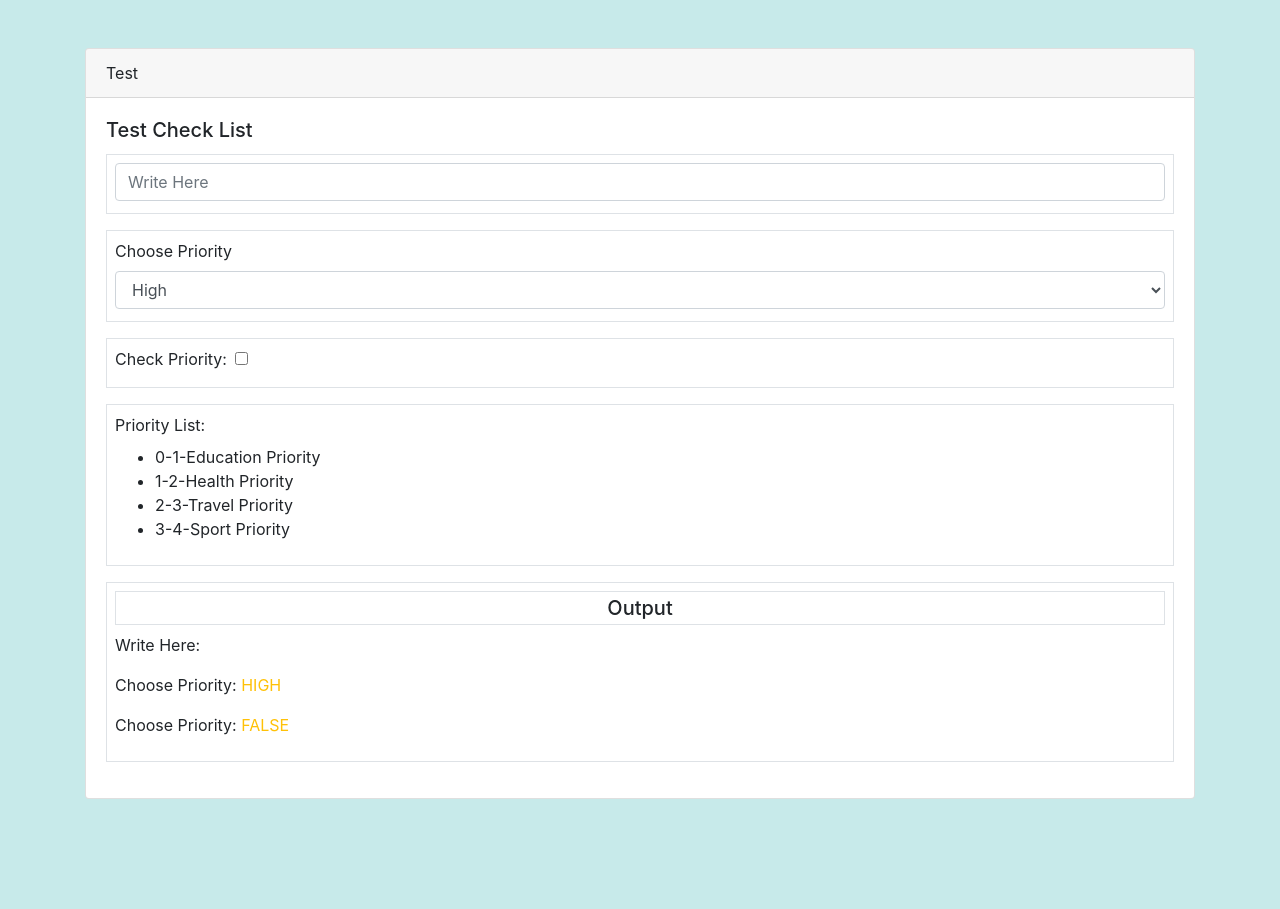
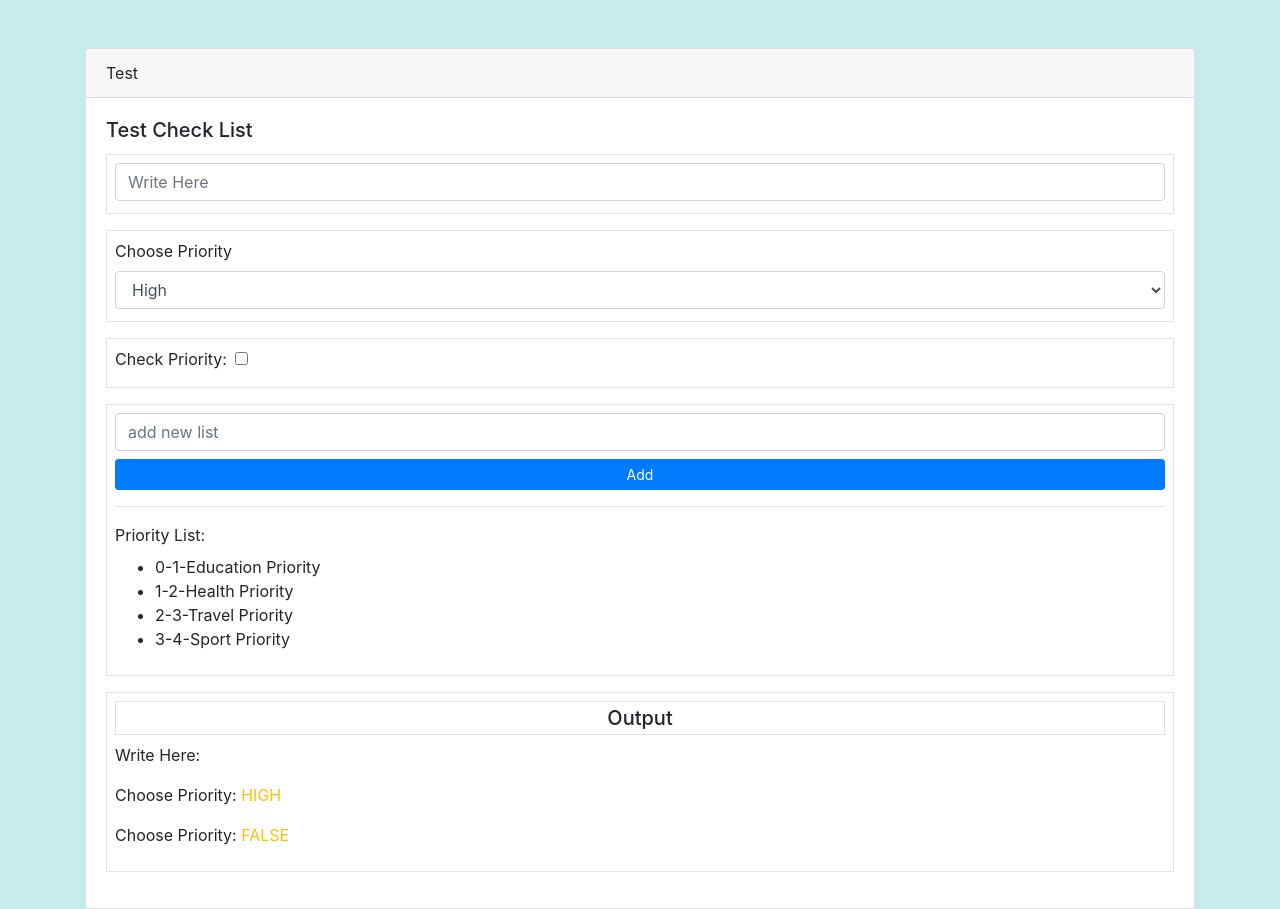
Before and after one commit to gitredoy/vue-3-with-option-api, a plain HTML site: page office_practise.html in a window 1280 px wide. Before the commit the page ends 800 px from the top, so only its background shows below. Drawn offline with nearby package versions, Linux system fonts and the light colour scheme.

Commit message:
Practise Done

```diff
--- a/office_practise.html
+++ b/office_practise.html
@@ -46,11 +46,15 @@
         <input type="checkbox" v-model="priorityCheck" class="ml-2 mt-1">
       </section>
       <!-- Priority List -->
-      <section class="border p-2 mb-3">
+      <section  class="border p-2 mb-3">
+        <input @keyup.enter="saveItem"  type="text" class="form-control" v-model="addNewList" placeholder="add new list">
+        <button @click="saveItem" class="btn btn-sm btn-primary mt-2 btn-block">Add</button>
+        <hr>
         <label>Priority List:</label>
         <ul>
           <li v-for="(priority,key) in priorities">{{key}}-{{priority.id}}-{{priority.label}}</li>
         </ul>
+        <p v-if="priorities.length > 4">Lorem ipsum dolor sit amet, consectetur adipisicing elit. Obcaecati, similique.</p>
       </section>
 
       <!-- Output Section -->
@@ -90,6 +94,7 @@
        inputCheck: '',
        prioritySelection: 'high',
        priorityCheck: false,
+       divVisibility: false,
        priorities : [
          {
            id:1,
@@ -109,6 +114,12 @@
          }
        ]
      }
+   },
+   methods:{
+     saveItem(){
+       this.priorities.push({id:this.priorities.length+1,label:this.addNewList});
+       this.addNewList = " ";
+     }
    }
  })
  .mount('#shoppingList');
```
